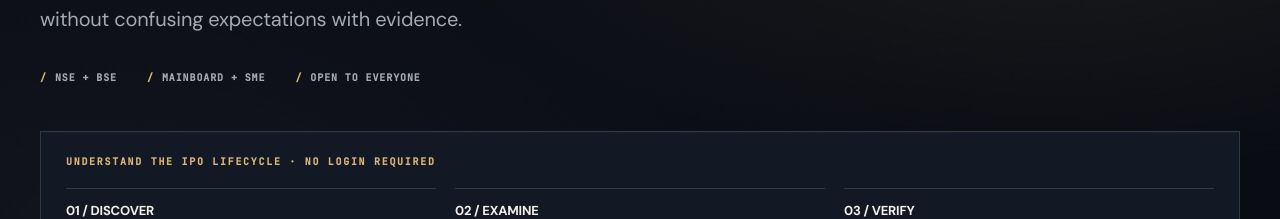
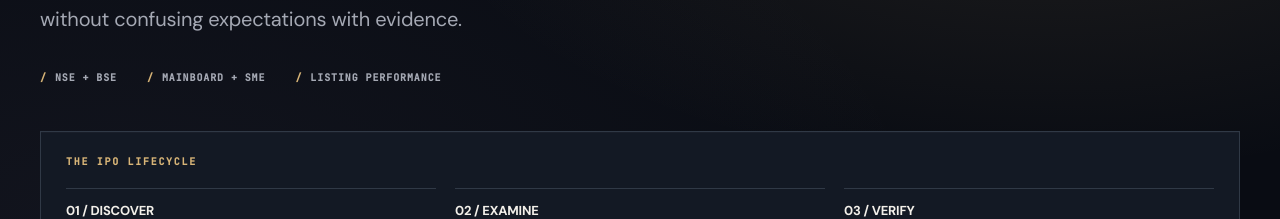
Before and after one commit to alphahedgequant/website, a Next.js app in the folder alphahedgequant/: page /ipo in a window 1280 px wide. Shown: the part 483-702 px from the top of the page. Built offline with nearby package versions, Linux system fonts and the light colour scheme; no server answers; a web font is replaced by a local one.

Commit message:
copy(ipo): use understated research-focused copy instead of promoting access conditions

```diff
--- a/alphahedgequant/app/ipo/page.jsx
+++ b/alphahedgequant/app/ipo/page.jsx
@@ -8,7 +8,7 @@ export const metadata={
  robots:{index:true,follow:true},
  openGraph:{
   title:"IPO Intelligence India | AlphaHedgeQuant",
-  description:"Follow IPO calendars, mainboard and SME issues, unofficial GMP, investor demand and actual listing outcomes. No login required.",
+  description:"Follow IPO calendars, mainboard and SME issues, unofficial GMP, investor demand and actual listing outcomes.",
   url:"/ipo",type:"website",siteName:"AlphaHedgeQuant"
  }
 };
@@ -52,9 +52,9 @@ export default function Page(){
     <p className="ipo-hero-kicker">ALPHAHEDGEQUANT / PUBLIC MARKET INTELLIGENCE</p>
     <h1 id="ipo-page-title" aria-label="Indian IPO Intelligence">Indian IPO<br/><em>Intelligence.</em></h1>
     <p className="ipo-hero-lead">From the first prospectus to the first traded price. Track upcoming IPOs, public issue terms, subscription demand, unofficial GMP and realized listing outcomes — without confusing expectations with evidence.</p>
-    <div className="ipo-hero-tags"><span>NSE + BSE</span><span>MAINBOARD + SME</span><span>OPEN TO EVERYONE</span></div>
+    <div className="ipo-hero-tags"><span>NSE + BSE</span><span>MAINBOARD + SME</span><span>LISTING PERFORMANCE</span></div>
     <div className="ipo-brief" aria-label="IPO Intelligence introduction">
-     <p className="ipo-brief__label">UNDERSTAND THE IPO LIFECYCLE · NO LOGIN REQUIRED</p>
+     <p className="ipo-brief__label">THE IPO LIFECYCLE</p>
      <div className="ipo-brief__track">
       <div className="ipo-brief__step"><strong>01 / DISCOVER</strong><span>Follow the bidding window, issue price, lot size and upcoming listings.</span></div>
       <div className="ipo-brief__step"><strong>02 / EXAMINE</strong><span>Compare subscription demand and reported grey-market premiums, including disputed or missing figures.</span></div>
```
